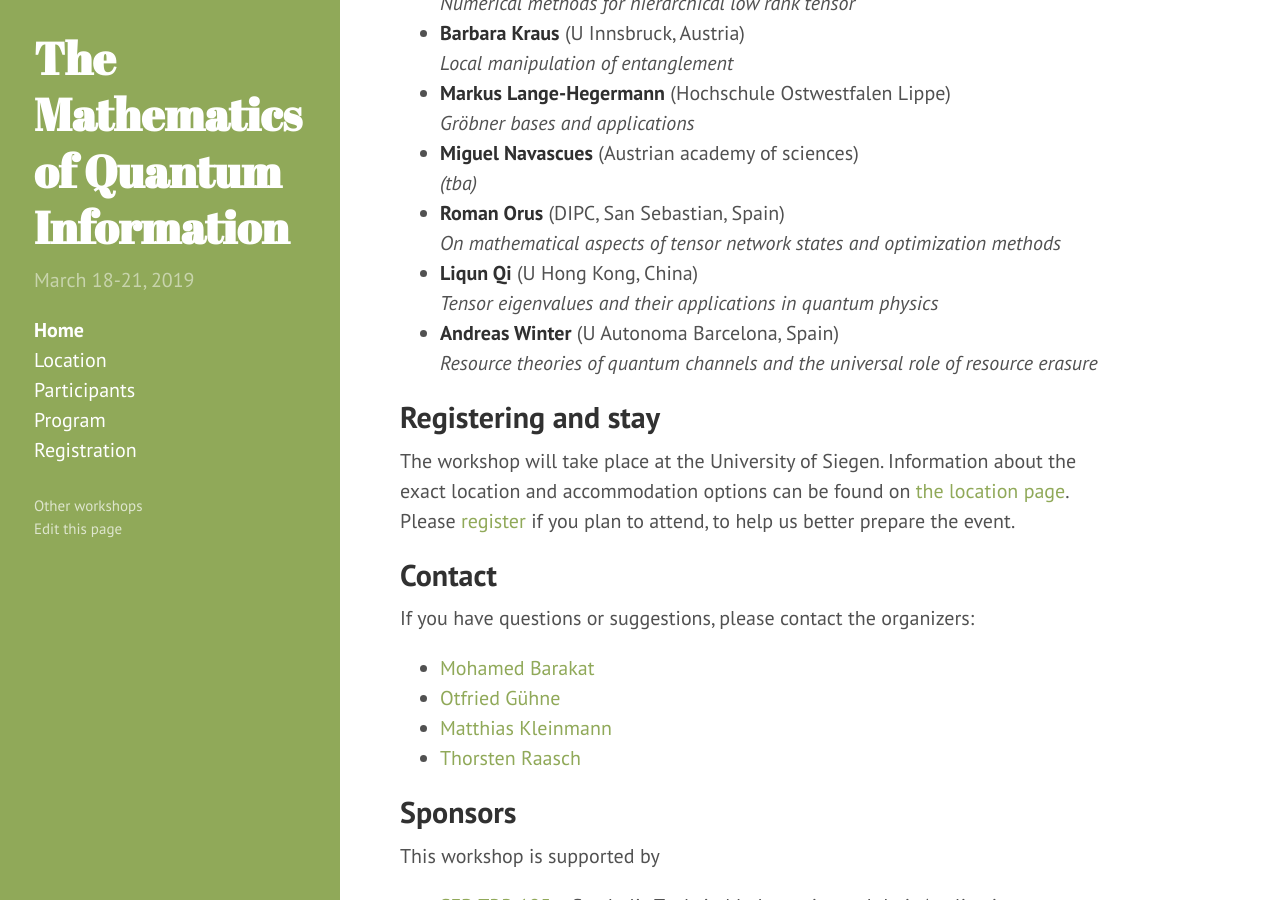
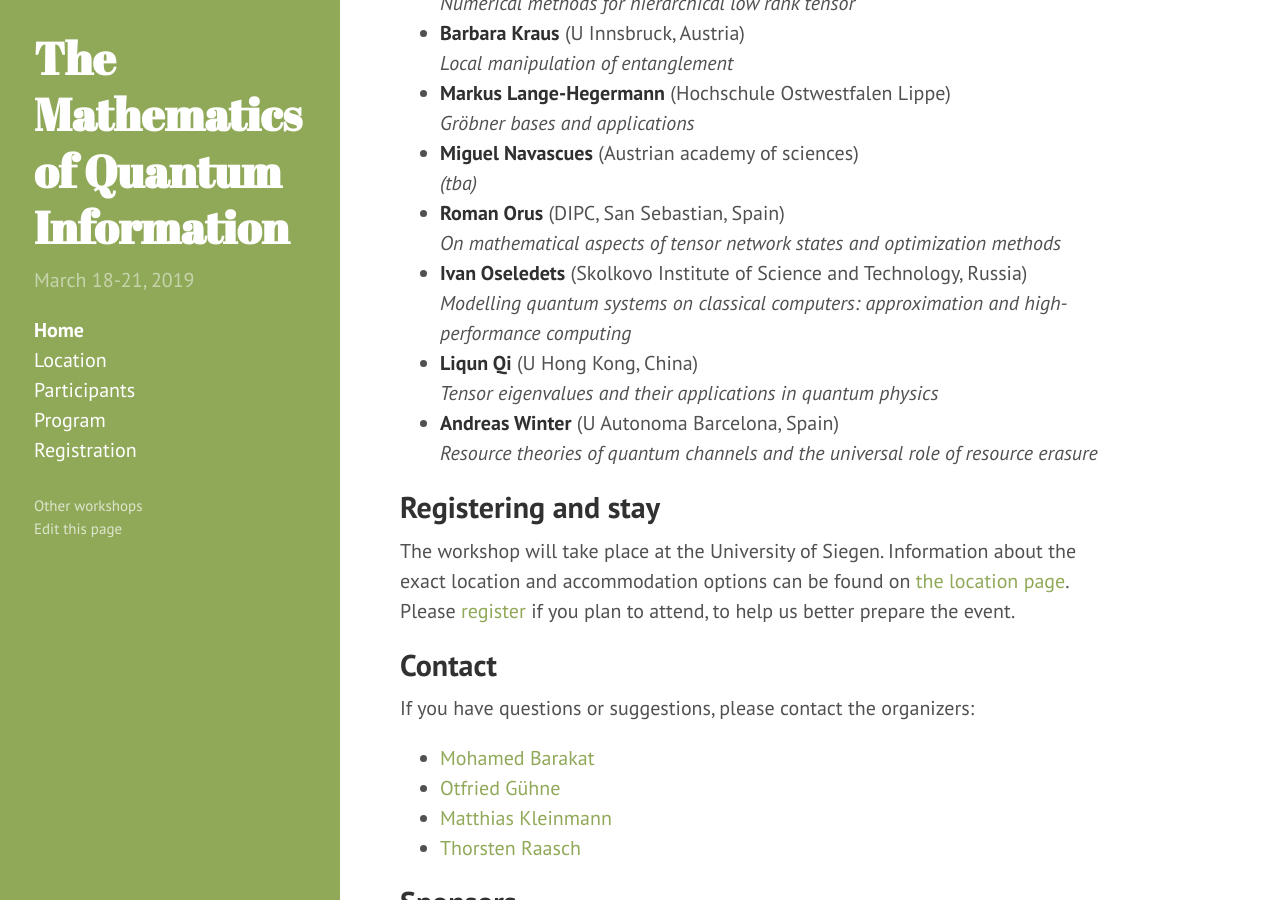
Before and after one commit to MoQIT/MoQI-2019, a Jekyll site: the page built from index.md, in a window 1280 px wide and 900 px high, scrolled down 751 px. Built offline with Jekyll 4.4.1, drawn with Linux system fonts in a browser that asks for light colours.

Commit message:
Ivan Oseledets as invited speaker

```diff
--- a/index.md
+++ b/index.md
@@ -36,6 +36,8 @@ More detailed information can be found on [the program page]({{ site.baseurl }}/
   *(tba)*
 * **Roman Orus** (DIPC, San Sebastian, Spain) <br/>
   *On mathematical aspects of tensor network states and optimization methods*
+* **Ivan Oseledets** (Skolkovo Institute of Science and Technology, Russia) <br/>
+  *Modelling quantum systems on classical computers: approximation and high-performance computing*
 * **Liqun Qi** (U Hong Kong, China) <br/>
   *Tensor eigenvalues and their applications in quantum physics*
 * **Andreas Winter** (U Autonoma Barcelona, Spain) <br/>
```
